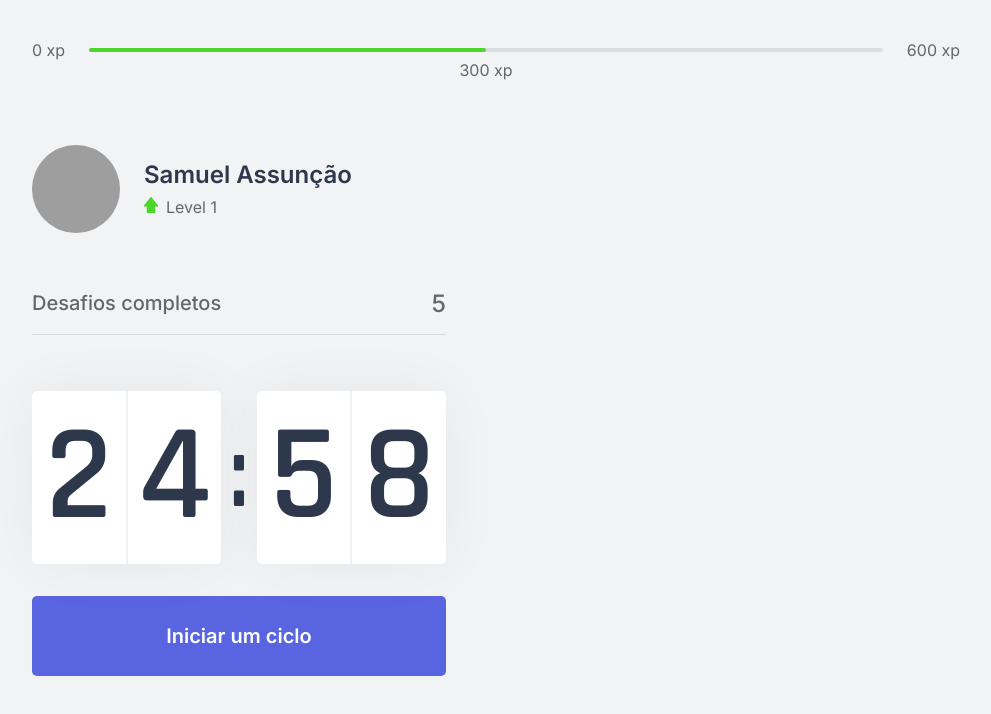
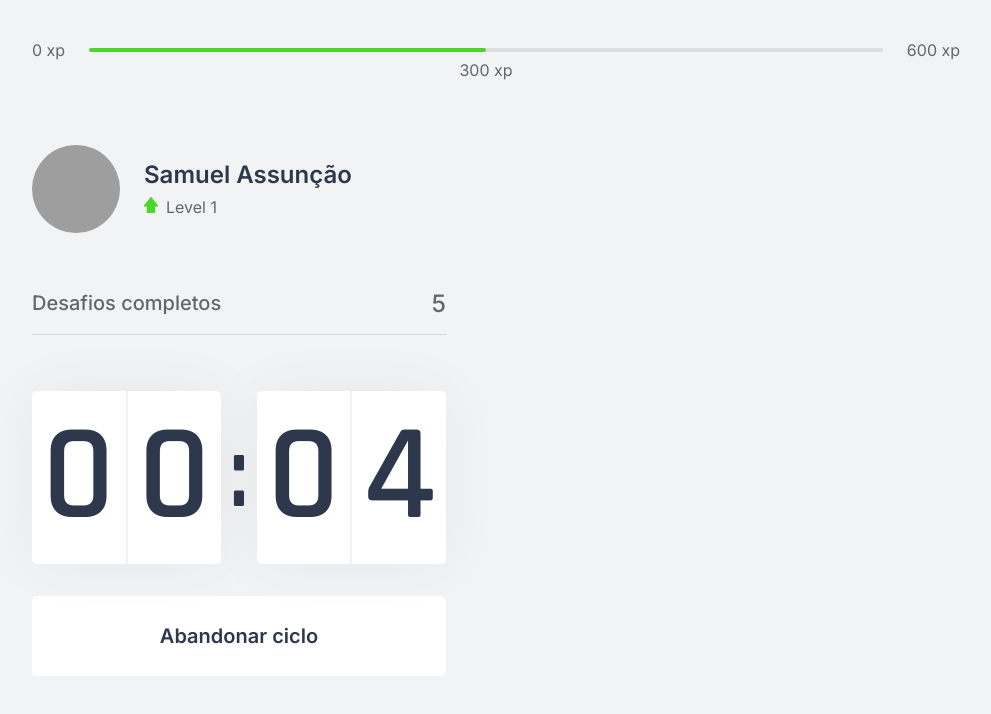
Before and after one commit to samuelassuncao/moveit-next, a Next.js app: page / in a window 1280 px wide. Both pictures are taken after a click on the button "Iniciar um ciclo". Shown: the top 714 px of the page, without its empty margins (144-1135 px from the left). Built offline with nearby package versions, Linux system fonts and the light colour scheme; grey boxes are pictures that could not be loaded.

Commit message:
feat: implement countDown functionalities

```diff
--- a/package.json
+++ b/package.json
@@ -11,7 +11,8 @@
   "dependencies": {
     "next": "16.1.6",
     "react": "19.2.3",
-    "react-dom": "19.2.3"
+    "react-dom": "19.2.3",
+    "react-icons": "^5.6.0"
   },
   "devDependencies": {
     "@tailwindcss/postcss": "^4",
--- a/src/components/CountDown.tsx
+++ b/src/components/CountDown.tsx
@@ -1,9 +1,14 @@
-import { useState, useEffect } from "react"
+import { useEffect, useState } from "react"
 import styles from "../styles/components/CountDown.module.css"
 
+import { FaCheckCircle as CheckIcon } from "react-icons/fa"
+let countDownTimeOut: NodeJS.Timeout
+const INITIAL_TIME = 0.1 * 60
+
 export function CountDown () {
-    const [time, setTime] = useState(25*60)
-    const [active, setActive] = useState(false)
+    const [time, setTime] = useState(INITIAL_TIME)
+    const [isActive, setIsActive] = useState(false)
+    const [hasFinished, setHasFinished] = useState(false)
 
     const minutes = Math.floor(time / 60)
     const seconds = time % 60
@@ -11,20 +16,29 @@ export function CountDown () {
     const [minuteLeft, minuteRight] = String(minutes).padStart(2, '0').split('')
     const [secondLeft, secondRight] = String(seconds).padStart(2, '0').split('')
 
-    const shouldReduceSecond = active && time > 0
-    function handleReduceSecond () {
-        setTimeout(() => {
-                setTime(time - 1)
-            }, 1000)
+    function startCountDown () {
+        setIsActive(true)
     }
 
-    function startCountDown () {
-        setActive(true)
+    function resetCountDown () {
+        clearTimeout(countDownTimeOut)
+        setIsActive(false)
+        setTime(INITIAL_TIME)
     }
 
     useEffect(() => {
-        if (shouldReduceSecond) {handleReduceSecond()}
-    }, [active, time])
+        if (isActive && time > 0) {
+            countDownTimeOut = setTimeout(() => {
+            setTime(prev => prev - 1)
+            }, 1000)
+
+            return () => clearTimeout(countDownTimeOut)
+        } else if (isActive && time === 0) {
+            setHasFinished(true)
+            setIsActive(false)
+        }
+    }, [isActive, time])
+
 
     return (
         <div>
@@ -40,12 +54,34 @@ export function CountDown () {
                 </div>
             </div>
 
+            { hasFinished ? (
+                <button
+                    disabled
+                    className={styles.countDownButton}
+                >
+                    Ciclo finalizado
+                    <CheckIcon style={{ marginLeft: "1rem", color: "#4cd62b" }}/>
+                </button>
+            ) : (
+                <>
+                    { isActive ? (
+                        <button
+                            type="button"
+                            className={`${styles.countDownButton} ${styles.countDownButtonActive}`}
+                            onClick={resetCountDown}>
+                            Abandonar ciclo
+                        </button>
+                    )
+                    : (
                         <button
                             type="button"
                             className={styles.countDownButton}
                             onClick={startCountDown}>
                             Iniciar um ciclo
                         </button>
+                    )}
+                </>
+            )}
         </div>
     )
 }
--- a/src/styles/components/CountDown.module.css
+++ b/src/styles/components/CountDown.module.css
@@ -57,6 +57,23 @@
     transition: background-color 0.2s;
 }
 
-.countDownButton:hover {
+.countDownButton:not(:disabled):hover {
     background: var(--blue-dark)
 }
+
+.countDownButtonActive {
+    background: var(--white);
+    color: var(--title)
+}
+
+.countDownButtonActive:not(:disabled):hover {
+    background: var(--red);
+    color: var(--white)
+}
+
+.countDownButton:disabled {
+    background: var(--white);
+    color: var(--title);
+    cursor: not-allowed;
+    border-bottom: 3px solid var(--green);
+}
```
Also changed, not shown: 1 other file (tests, documents, lock files or other folders). Lines whose indentation alone changed are shown as unchanged.
